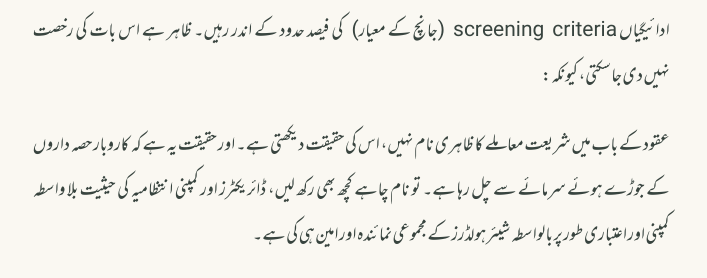
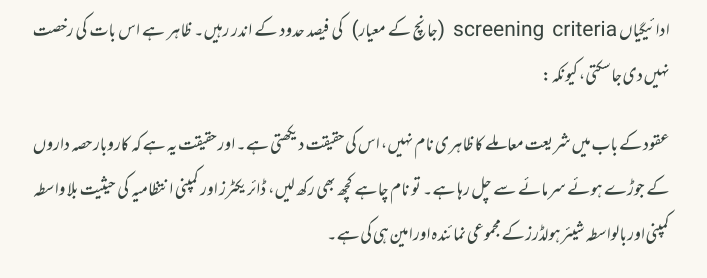
Before and after one commit to TahirQadri88/PersonalWebsite, a plain HTML site: page posts/reservations-shariah-screening-stocks.html in a window 1280 px wide. Shown: the part 2146-2424 px from the top of the page, without its empty margins (418-1125 px from the left). Drawn offline with Linux system fonts and the light colour scheme; a web font is replaced by a local one.

Commit message:
Update from the editor
content.js, posts/reservations-shariah-screening-stocks.html

Published by tahir.razavi@gmail.com

```diff
--- a/posts/reservations-shariah-screening-stocks.html
+++ b/posts/reservations-shariah-screening-stocks.html
@@ -57,7 +57,7 @@
           <p class="urdu align-left" lang="ur" dir="rtl">کمپنی قانون کی نظر میں الگ اعتباری تشخص artificial legal entity ضرور ہے، مگر یہ ادارہ اعتباری اور غیر عاقل ہونے کی وجہ سے خود کوئی سودا نہیں کرسکتا۔ اس کے سارے معاہدے ڈائریکٹر اور بورڈ کے نمائندے کرتے ہیں، اس سلسلہ میں قانون ڈائریکٹر زکو کمپنی کا نمائندہ اور امانت دار مانتا ہے۔</p>
           <p class="urdu align-left" lang="ur" dir="rtl">اور یہ بات مسلمہ اور معلوم ہے کہ قرض لینے کا اختیار بھی ہر کمپنی کے دستور memorandum and articles میں پہلے سے شامل مانا جاتا ہے۔(کمپنیز ایکٹ ۲۰۱۷، دفعہ ۳۰، ۲۰۱، ۲۰۴)</p>
           <p class="urdu align-left" lang="ur" dir="rtl">موجودہ شرعی جانچ کے سسٹم میں کسی کمپنی کی انتظامیہ اسی تفویض شدہ اختیار کا استعمال کرتے ہوئےمشترکہ فنڈ اور اس سے لئے گئے اثاثہ جات (مُشاع ملکیت )(**) کو استعمال کرتے ہوئے کمپنی کی طرف سے سُود ادا کرے یا سُودی معاہدہ کرے تو وہ اب بھی اس مُروّجہ اسلامی اِنڈیکس کا حصہ رہے گی اور’’ شریعہ کمپلائنٹ‘‘ کہلائے گی، بشرطیکہ سودی معاہدے اور ادائیگیاں screening criteria (جانچ کے معیار) کی فیصد حدود کے اندر رہیں۔ ظاہر ہے اس بات کی رخصت نہیں دی جاسکتی، کیونکہ:</p>
-          <p class="urdu align-left" lang="ur" dir="rtl">عقود کے باب میں شریعت معاملے کا ظاہری نام نہیں، اس کی حقیقت دیکھتی ہے۔ اور حقیقت یہ ہے کہ کاروبار حصہ داروں کے جوڑے ہوئے سرمائے سے چل رہا ہے۔ تو نام چاہے کچھ بھی رکھ لیں، ڈائریکٹرز اور کمپنی انتظامیہ کی حیثیت بلا واسطہ کمپنی اور اعتباری طور پر بالواسطہ شیئر ہولڈرز کے مجموعی نمائندہ اور امین ہی کی ہے۔</p>
+          <p class="urdu align-left" lang="ur" dir="rtl">عقود کے باب میں شریعت معاملے کا ظاہری نام نہیں، اس کی حقیقت دیکھتی ہے۔ اور حقیقت یہ ہے کہ کاروبار حصہ داروں کے جوڑے ہوئے سرمائے سے چل رہا ہے۔ تو نام چاہے کچھ بھی رکھ لیں، ڈائریکٹرز اور کمپنی انتظامیہ کی حیثیت بلا واسطہ کمپنی اور بالواسطہ شیئر ہولڈرز کے مجموعی نمائندہ اور امین ہی کی ہے۔</p>
           <p class="urdu align-left" lang="ur" dir="rtl">(درر الحکام فی شرح مجلۃ الاحکام، تحت المادۃ ۳، «الْعِبْرَةُ فِي الْعُقُودِ للْمَقَاصِدِ وَالْمَعَانِي لَا لِلأَلْفَاظِ وَالْمَبَانِي»، ج۱/ص۵)</p>
           <p class="urdu align-left" lang="ur" dir="rtl">خلاصہ یہ ہے کہ: اپنے مشترکہ مال میں بغیر شرعی ضرورت اور اکراہ کے جو کام آدمی اپنے نمائندے یا وکیل کے ذریعے کرائے، وہ اسی کا کیا ہوا شمار ہوتا ہے۔ کمپنی کا قرض کا معاہدہ اور اس پر سود کا لین دین بھی انہی کاموں میں ہے۔ اس لیے یہ کہنے کی گنجائش نہیں کہ حصہ دار اس سے الگ ہے۔ راضی وہ اپنے پیسے سے ہوا تھا، اور پیسہ آج بھی وہیں لگا ہے۔ اسی بنا پر اکابر علمائے کرام نے ایسے حصص میں شرکت کو ناجائز فرمایا ہے۔ جیسا کہ:</p>
           <p class="urdu align-center" lang="ur" dir="rtl">مفتی اعظم پاکستان مفتی وقار الدین علیہ الرحمہ نے اپنے فتاویٰ میں اس طرح کے شیئرز میں شراکت کو ممنوع قرار دیا ۔</p>
```
Also changed, not shown: content.js (+1 -1 lines).
